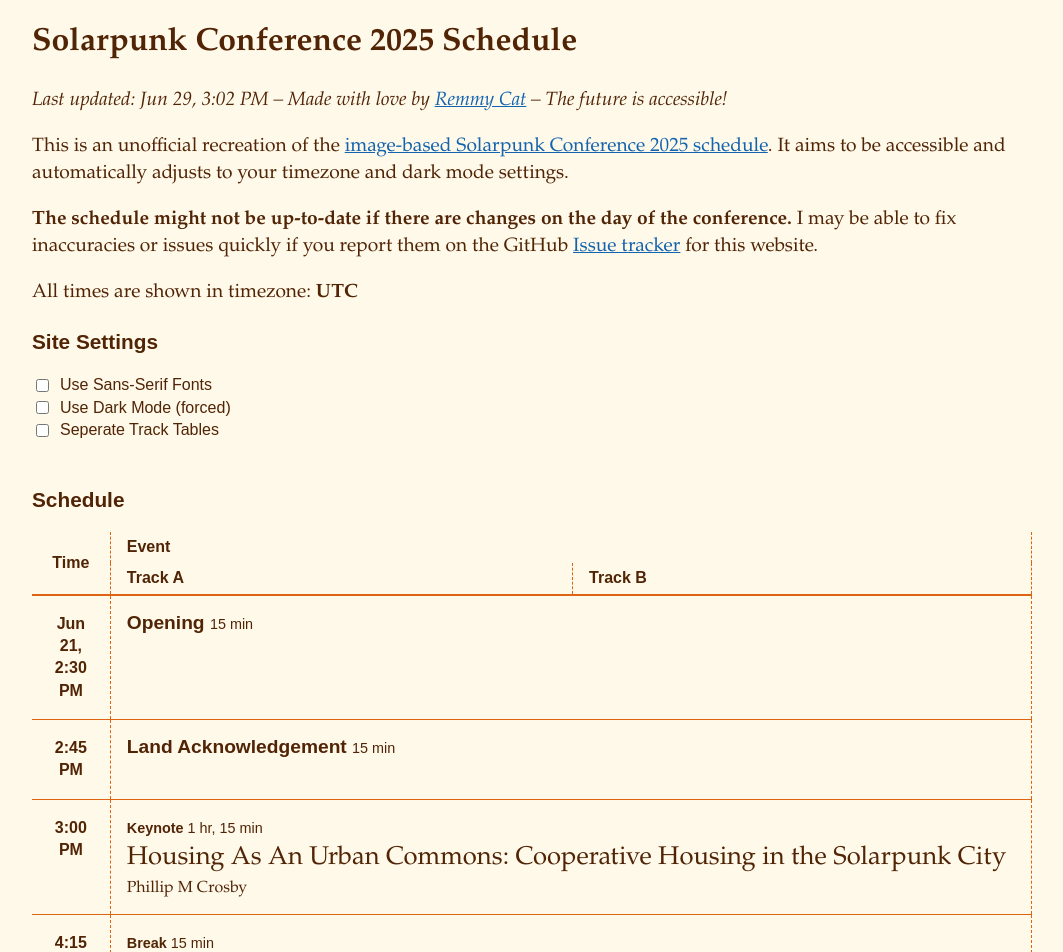
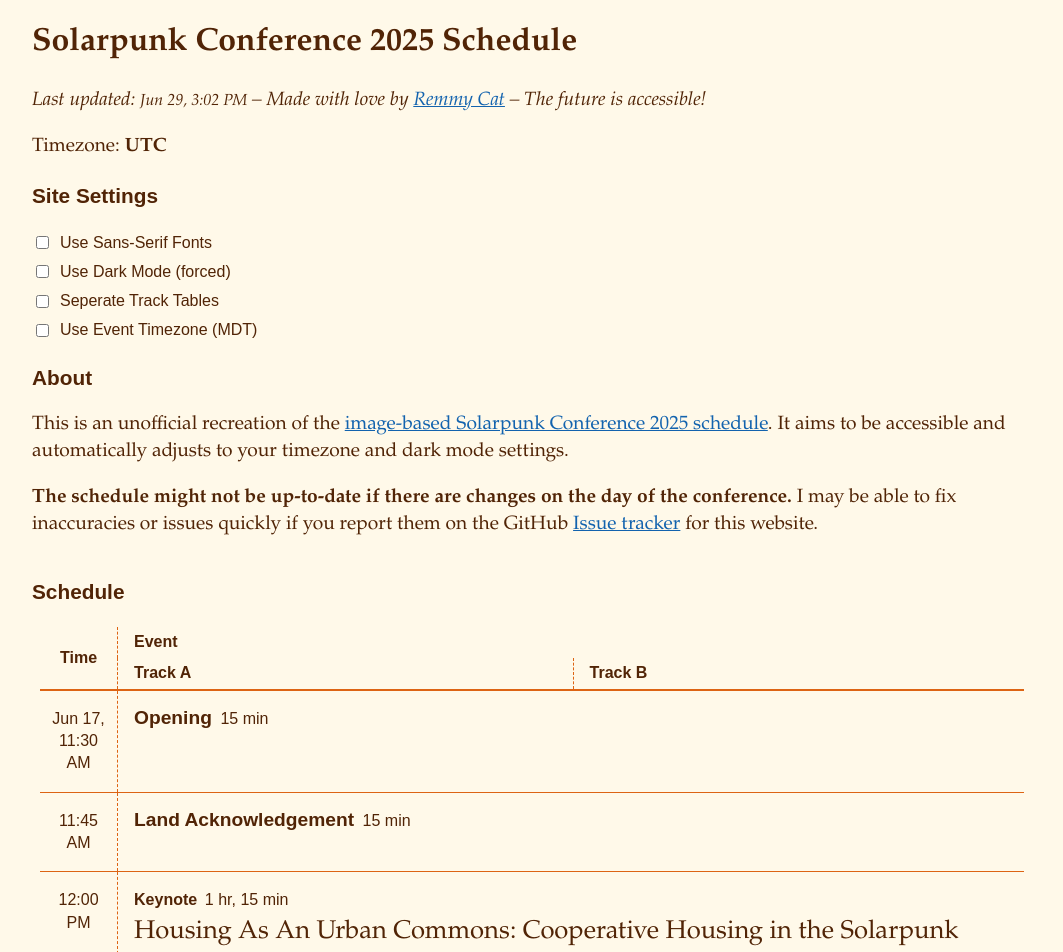
Before and after one commit to remmycat/solarpunk25-schedule, a Next.js app: page / in a window 1280 px wide. Shown: the top 952 px of the page, without its empty margins (108-1171 px from the left). Built offline with nearby package versions, Linux system fonts and the light colour scheme.

Commit message:
A few refinements

```diff
--- a/app/components/datetime.tsx
+++ b/app/components/datetime.tsx
@@ -11,7 +11,7 @@ export type DateTimeContextValue = {
   dateTimeFormatter: Intl.DateTimeFormat;
   timeFormatter: Intl.DateTimeFormat;
   durationFormatter: { format: (dur: DurationArgument) => string };
-  setTimeZone: (tz: string) => void;
+  setTimeZone: (tz: string | undefined) => void;
   setLocale: (locale: string) => void;
 };
 
@@ -28,7 +28,7 @@ const commonTimeDisplayOptions: Intl.DateTimeFormatOptions = {
 };
 
 const spStandardDtFormatter = new Intl.DateTimeFormat("en-US", {
-  timeZone: "MST7MDT",
+  timeZone: "America/Denver",
   ...commonDateTimeDisplayOptions,
 });
 
@@ -50,7 +50,7 @@ const spStandardDurationFormatter =
     : fallbackDurationFormatter;
 
 const spStandardTimeFormatter = new Intl.DateTimeFormat("en-US", {
-  timeZone: "MST7MDT",
+  timeZone: "America/Denver",
   ...commonTimeDisplayOptions,
 });
 
@@ -123,13 +123,13 @@ export function DateTimeContextProvider({
 
   const durationFormatter = React.useMemo(
     () =>
-      locale || timeZone
+      locale
         ? // @ts-ignore
-          new Intl.DurationFormat(local, {
+          new Intl.DurationFormat(locale, {
             style: "short",
           })
         : defaultDurationFormatter,
-    [locale, timeZone, defaultDurationFormatter],
+    [locale, defaultDurationFormatter],
   );
 
   const value = React.useMemo<DateTimeContextValue>(
@@ -197,16 +197,14 @@ export function DateTime({ isoDate, durationMinutes }: DateTimeProps) {
   }, [isoDate, dateTimeFormatter]);
 
   return (
-    <>
     <time
       className={isNow ? "now" : undefined}
       dateTime={isoDate}
       suppressHydrationWarning
     >
       {localDateString}
+      {isNow ? " (now)" : ""}
     </time>
-      <span suppressHydrationWarning>{isNow && " (now)"}</span>
-    </>
   );
 }
 
--- a/app/components/schedule.tsx
+++ b/app/components/schedule.tsx
@@ -4,7 +4,7 @@ import { SpEvent } from "./event";
 import * as React from "react";
 
 const spIsoDate = (hourAndMinute: string) =>
-  `2025-06-21T${hourAndMinute}:00.000-06:00`;
+  `2025-06-17T${hourAndMinute}:00.000-03:00`;
 
 function EventList({ evs }: { evs: EventData[] }): React.ReactNode {
   return (
@@ -28,7 +28,7 @@ function RowHead({
   m: number;
 }) {
   return (
-    <th headers={"thtime"} scope="row">
+    <th scope="row">
       {capstone ? (
         <DateTime isoDate={isoDate} durationMinutes={m} />
       ) : (
@@ -283,7 +283,7 @@ export function Schedule({ sectionClassName, onlyTrack }: ScheduleProps) {
           )}
           {hasTrack1 && (
             <tr>
-              <RowHead m={15} isoDate={spIsoDate("18:00")} />
+              <RowHead capstone m={15} isoDate={spIsoDate("18:00")} />
               <td colSpan={mainTrackSpan}>
                 <SpEvent {...EVENTS.afterparty} />
               </td>
--- a/app/components/settings.tsx
+++ b/app/components/settings.tsx
@@ -4,26 +4,26 @@ import * as React from "react";
 import { DateTimeContext } from "./datetime";
 
 export function Settings() {
-  const { dateTimeFormatter } = React.useContext(DateTimeContext);
+  const { dateTimeFormatter, setTimeZone } = React.useContext(DateTimeContext);
 
   return (
-    <div id="settings">
+    <>
       <p>
-        All times are shown in timezone:{" "}
+        Timezone:{" "}
         <strong suppressHydrationWarning>
           {dateTimeFormatter.resolvedOptions().timeZone}
         </strong>
       </p>
-      <noscript>
-        <p>
-          Oh hi, it looks like you disabled javascript on this page! While
-          javascript isn&apos;t necessary to display the schedule, it allows the
-          page to show the times in your default timezone and date format as
-          well as picking a timezone below. This page contains no trackers.
-        </p>
-      </noscript>
-      <form action="#" aria-labelledby="settings-form-head">
+      <form id="settings" action="#" aria-labelledby="settings-form-head">
         <h2 id="settings-form-head"> Site Settings</h2>
+        <noscript>
+          <p>
+            Oh hi, it looks like you disabled javascript on this page! While
+            javascript isn&apos;t necessary to display the schedule, it allows
+            the page to show the times in your default timezone. This page
+            contains no trackers.
+          </p>
+        </noscript>
         <label>
           <input id="sans-serif-pls" type="checkbox" />
           Use Sans-Serif Fonts
@@ -36,7 +36,16 @@ export function Settings() {
           <input id="one-column-pls" type="checkbox" />
           Seperate Track Tables
         </label>
+        <label>
+          <input
+            onChange={(e) => {
+              setTimeZone(e.target.checked ? "America/Denver" : undefined);
+            }}
+            type="checkbox"
+          />
+          Use Event Timezone (MDT)
+        </label>
       </form>
-    </div>
+    </>
   );
 }
--- a/app/globals.css
+++ b/app/globals.css
@@ -15,6 +15,16 @@
         Book Antiqua, Georgia, serif;
 
     --title-font: 1.6rem/1.4 var(--title-font-family);
+    --time-col-width: 7rem;
+    --now-border-width: 8px;
+}
+
+:root {
+    /*
+        Fix for weird Safari iOS behaviour that increases font size inside
+        overflowing table. idek.
+    */
+    -webkit-text-size-adjust: 100%;
 }
 
 :root:has(#sans-serif-pls:checked) {
@@ -71,9 +81,18 @@ main {
 
 table {
     border-collapse: collapse;
-    margin: 25px 0;
-    min-width: calc(600px + 6rem);
-    /* border: 8px solid var(--secondary); */
+    box-sizing: border-box;
+    margin: 0 0 2ex 0;
+    /* leave space for now-border*/
+    border-color: transparent;
+    border-style: solid;
+    border-left-width: var(--now-border-width);
+    border-right-width: var(--now-border-width);
+}
+
+table.multi-track {
+    /* -1px to prevent rounding issues */
+    min-width: calc(600px + var(--time-col-width) - 1px);
 }
 
 .sched-section {
@@ -81,10 +100,8 @@ table {
 }
 
 table.single-track {
-    border-collapse: collapse;
-    margin: 25px 0;
-    min-width: calc(300px + 6rem);
-    /* border: 8px solid var(--secondary); */
+    /* -1px to prevent rounding issues */
+    min-width: calc(300px + var(--time-col-width) - 1px);
 }
 
 h2 {
@@ -103,8 +120,15 @@ thead td {
 
 tbody th,
 tbody td {
+    vertical-align: baseline;
+}
+
+tbody td {
     padding: 2ex 1em;
-    vertical-align: baseline;
+}
+
+tbody th {
+    padding: 2ex 0.4em;
 }
 
 thead tr:not(:first-child) th,
@@ -126,20 +150,16 @@ colgroup + colgroup {
     border-left: 1px dashed var(--secondary);
 }
 
-.multi-track colgroup:last-of-type col:last-child {
-    border-right: 1px dashed var(--secondary);
-}
-
 .time-col {
-    width: 6em;
+    width: var(--time-col-width);
 }
 .multi-track .track-col {
     width: 100vw;
 }
 
-tbody:not(.row-group) tr:has(.now),
-tbody.row-group:has(.now) {
-    border: 8px solid var(--secondary);
+tbody:not(.row-group) tr:has(time.now),
+tbody.row-group:has(time.now) {
+    border: var(--now-border-width) solid var(--secondary);
 }
 
 p {
@@ -151,12 +171,9 @@ p {
     font: 1.2rem var(--label-font-family);
 }
 
-.event:has(.event-name) .event-type {
-    font-size: 0.9rem;
-}
-
+.event:has(> .event-name) .event-type,
 tr.break .event-type {
-    font-size: 0.9rem;
+    font: 1rem var(--label-font-family);
 }
 
 .event-name {
@@ -168,17 +185,28 @@ tr.break .event-type {
     overflow-wrap: break-word;
 }
 
+time,
 .event-duration {
-    font-size: 0.9rem;
+    font-size: 1rem;
     font-weight: normal;
+}
+
+time.now {
+    font-weight: bold;
+}
+
+.event-duration {
+    padding-inline-start: 0.2em;
 }
 
 .authors {
     display: block;
+    font-family: var(--title-font-family);
 }
 
 ol {
     font-family: var(--label-font-family);
+
     padding-inline-start: 2em;
 }
 
@@ -186,7 +214,8 @@ li + li {
     margin-top: 4ex;
 }
 
-form {
+form,
+.setting {
     font-family: var(--label-font-family);
 }
 
@@ -195,4 +224,5 @@ label {
     flex-direction: row;
     align-items: center;
     gap: 0.5em;
+    padding: 0.4ex 0;
 }
--- a/app/page.tsx
+++ b/app/page.tsx
@@ -17,27 +17,31 @@ export default function Home() {
             future is accessible!
           </em>
         </p>
+        <Settings />
+        <section aria-labelledby="about-title">
+          <h2 id="about-title">About</h2>
           <p>
             This is an unofficial recreation of the{" "}
             <a href="https://www.solarpunkconference.com/schedule">
               image-based Solarpunk Conference 2025 schedule
             </a>
-          . It aims to be accessible and automatically adjusts to your timezone
-          and dark mode settings.{" "}
+            . It aims to be accessible and automatically adjusts to your
+            timezone and dark mode settings.{" "}
           </p>
           <p>
             <strong>
-            The schedule might not be up-to-date if there are changes on the day
-            of the conference.{" "}
+              The schedule might not be up-to-date if there are changes on the
+              day of the conference.{" "}
             </strong>
-          I may be able to fix inaccuracies or issues quickly if you report them
-          on the GitHub{" "}
+            I may be able to fix inaccuracies or issues quickly if you report
+            them on the GitHub{" "}
             <a href="https://github.com/remmycat/solarpunk25-schedule/issues">
               Issue tracker
             </a>{" "}
             for this website.
           </p>
-        <Settings />
+        </section>
+
         <Schedule sectionClassName="big-table" />
         <Schedule onlyTrack={1} sectionClassName="track-table track-1" />
         <Schedule onlyTrack={2} sectionClassName="track-table track-2" />
```
Lines whose indentation alone changed are shown as unchanged.
